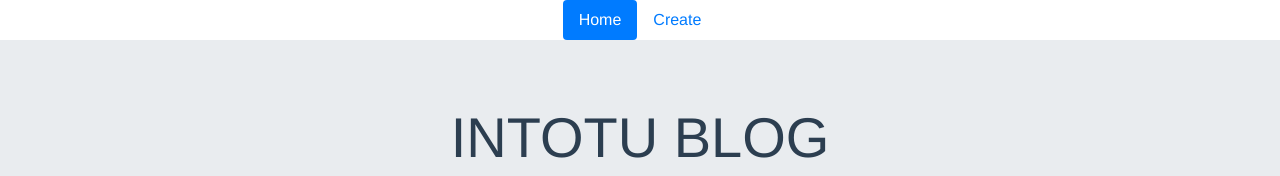
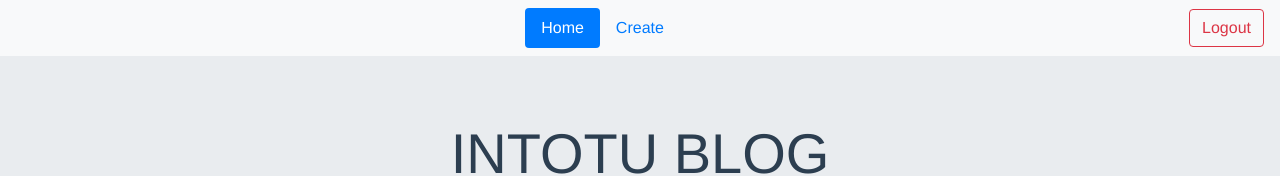
Before and after one commit to msulton55/intotu_simple_blog, a Vue app: page / in a window 1280 px wide. Shown: the top 176 px of the page. Built offline with nearby package versions, Linux system fonts and the light colour scheme; no server answers; sample sign-in values are in the browser's storage.

Commit message:
finish login authentication

```diff
--- a/public/index.html
+++ b/public/index.html
@@ -5,6 +5,8 @@
     <meta http-equiv="X-UA-Compatible" content="IE=edge">
     <meta name="viewport" content="width=device-width,initial-scale=1.0">
     <link rel="icon" href="<%= BASE_URL %>favicon.ico">
+    <link rel="stylesheet" href="path/to/font-awesome/css/font-awesome.min.css">
+
     <title><%= htmlWebpackPlugin.options.title %></title>
   </head>
   <body>
--- a/src/components/Navbar.vue
+++ b/src/components/Navbar.vue
@@ -1,6 +1,6 @@
 <template>
-  <nav>
-    <ul class="nav nav-pills justify-content-center">
+  <nav class="navbar navbar-dark bg-light">
+    <ul class="nav nav-pills mx-auto">
       <li class="nav-item">
         <router-link to="/" class="nav-link" v-bind:class="{ active: this.$route.path=='/' }">Home</router-link>
       </li>
@@ -8,11 +8,25 @@
         <router-link to="/create" class="nav-link" active-class="active">Create</router-link>
       </li>
     </ul>
+    <form class="logout" @submit.prevent="logout()">
+      <button class="btn btn-outline-danger my-2 my-sm-0" type="submit">Logout</button>
+
+    </form>
   </nav>
 </template>
 
 <script>
   export default {
-    name: "Navbar"
-  }
+    name: "Navbar",
+    methods: {
+      logout() {
+        this.$store.dispatch('logout')
+          .then(() => this.$router.push('/login')
+        )}
+      }
+    }
 </script>
+
+<style scoped lang="scss">
+  .mx-auto {}
+</style>
--- a/src/router/index.ts
+++ b/src/router/index.ts
@@ -49,12 +49,27 @@ const router = new VueRouter({
 });
 
 router.beforeEach((to, from, next) => {
+  console.log('to')
+  console.log(to)
+  console.log('from')
+  console.log(from)
+  console.log('next')
+  console.log(next)
+
+  console.log('==============')
   if(to.matched.some(record => record.meta.requiresAuth)) {
-    if (store.getters.isLoggedIn) {
-      next()
-      return
+    console.log('masuk ke require auth')
+    console.log(store.getters.isLoggedIn)
+    console.log(to.path)
+    if (store.getters.isLoggedIn === '') {
+      console.log('masuk ke belum ada token jadi di lempar ke login')
+      next('/login')
     }
-    next('/login')
+
+  }
+  else if (store.getters.isLoggedIn !== '' && to.path === '/login') {
+    console.log('mencoba masuk ke login, tapi mental')
+    next('/')
   }
   next()
 });
--- a/src/views/Login.vue
+++ b/src/views/Login.vue
@@ -52,10 +52,19 @@
       login() {
         let email = this.email
         let password = this.password
-        this.$store.dispatch('login', {email, password})
-        .then(() => this.$router.push('/'))
-        .catch(err => console.log(err))
+        this.$store.dispatch('login', {
+            email,
+            password
+          })
+          .then(() => this.$router.push('/'))
+          .catch(err => console.log(err))
       }
+    },
+    mounted: function () {
+      if (this.$store.getters.isLoggedIn)
+        console.log(this.$store.getters.isLoggedIn)
+      else
+        console.log('no token')
     }
   }
 </script>
```
